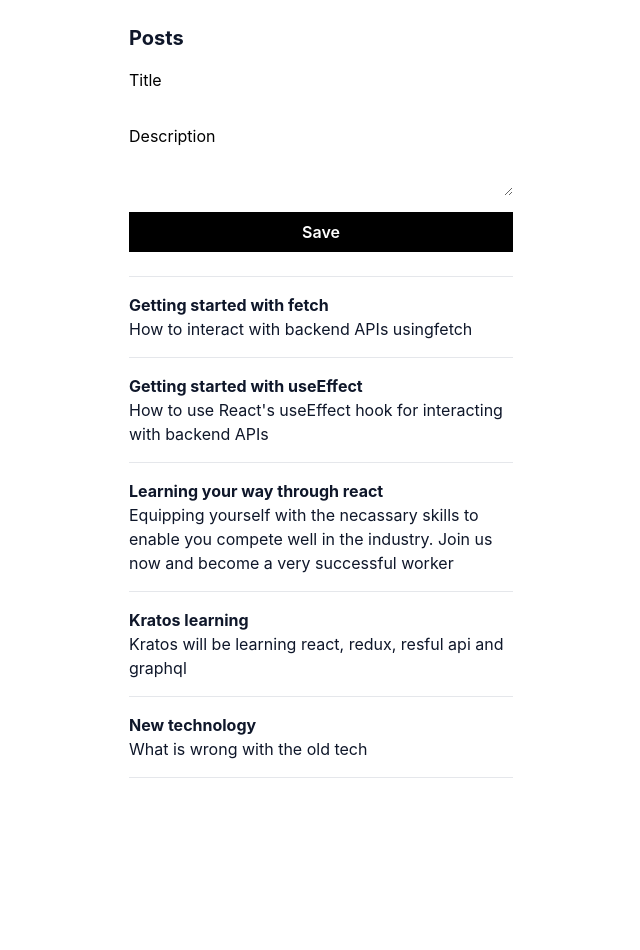
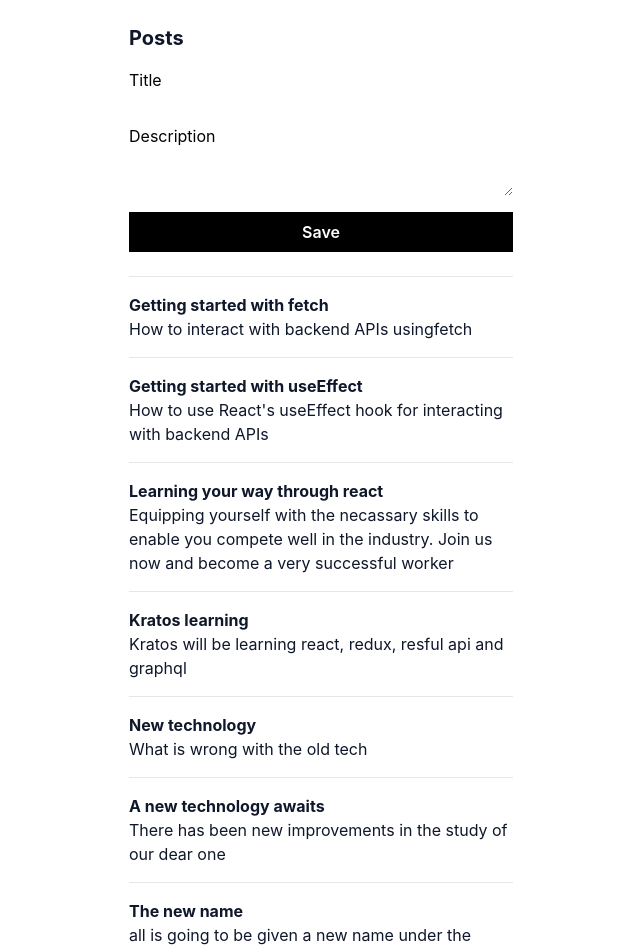
Before and after one commit to Kratosgado/react-restful-api, a React (Create React App) app: page / in a window 1280 px wide. Shown: the top 950 px of the page, without its empty margins (319-959 px from the left). Before the commit the page ends 800 px from the top, so only its background shows below. Built offline with nearby package versions, Linux system fonts and the light colour scheme; data requests are answered from the project's data file.

Commit message:
using react useQuery

```diff
--- a/db.json
+++ b/db.json
@@ -24,6 +24,16 @@
       "title": "New technology",
       "description": "What is wrong with the old tech",
       "id": 5
+    },
+    {
+      "title": "A new technology awaits",
+      "description": "There has been new improvements in the study of our dear one",
+      "id": 6
+    },
+    {
+      "title": "The new name",
+      "description": "all is going to be given a new name under the constitution",
+      "id": 7
     }
   ]
 }
--- a/package.json
+++ b/package.json
@@ -3,6 +3,7 @@
   "version": "0.1.0",
   "private": true,
   "dependencies": {
+    "@tanstack/react-query": "^4.32.5",
     "autoprefixer": "^10.4.14",
     "cra-template-typescript": "1.2.0",
     "postcss": "^8.4.27",
--- a/src/App.tsx
+++ b/src/App.tsx
@@ -1,10 +1,12 @@
 import React from 'react';
 import { createBrowserRouter, RouterProvider, defer } from 'react-router-dom'
+import {QueryClient, QueryClientProvider} from '@tanstack/react-query'
+
 import { getPosts } from './posts/getPosts';
-
 import './App.css';
 import { PostsPage } from './posts/PostsPage';
 
+const queryClient = new QueryClient();
 
 const router = createBrowserRouter([
   {
@@ -15,7 +17,10 @@ const router = createBrowserRouter([
 ]);
 
 function App() {
-  return <RouterProvider router={router} />;
+  return (
+    <QueryClientProvider client={queryClient}>
+     <RouterProvider router={router} />;
+    </QueryClientProvider>
+  )
 }
-
 export default App;
--- a/src/posts/PostsPage.tsx
+++ b/src/posts/PostsPage.tsx
@@ -1,35 +1,44 @@
 import { Suspense } from 'react';
-import {useLoaderData, Await } from 'react-router-dom'
+import { useLoaderData, Await } from 'react-router-dom'
+import { useQuery } from '@tanstack/react-query';
 
 import { PostsList } from './PostsList';
 import { NewPostData, PostData } from './types';
-import { assertIsPosts } from './getPosts';
+import { assertIsPosts, getPosts } from './getPosts';
 import { NewPostForm } from './NewPostForm';
 import { savePost } from './savePost';
 
 export function PostsPage() {
-   const data = useLoaderData();
-   assertIsData(data);
+   const { isLoading, isFetching, data: posts } = useQuery(['postsData'], getPosts);
+   // const data = useLoaderData();
+   // assertIsData(data);
 
    async function handleSave(newPostData: NewPostData) {
       const newPost = await savePost(newPostData);
    }
-
-
+   if (isLoading || posts === undefined) {
+      return (
+         <div className='w-96 mx-auto mt-6'>
+            Loading ...
+         </div>
+      );
+   };
    return (
       <div className='w-96 mx-auto mt-6'>
          <h2 className='text-xl text-slate-900 font-bold'>
             Posts
          </h2>
          <NewPostForm onSave={handleSave} />
-         <Suspense fallback={<div>Fetching...</div>}>
-            <Await resolve={data.posts}>
+         {/* <Suspense fallback={<div>Fetching...</div>}>
+            <Await resolve={data.posts} errorElement={<p>Error!</p>}>
                {(posts) => {
                   assertIsPosts(posts);
                   return <PostsList posts={posts} />
                }}
             </Await>
-         </Suspense>
+         </Suspense> */}
+        <PostsList posts={posts} />
+
       </div>
    );
 }
```
Also changed, not shown: 1 other file (tests, documents, lock files or other folders).
